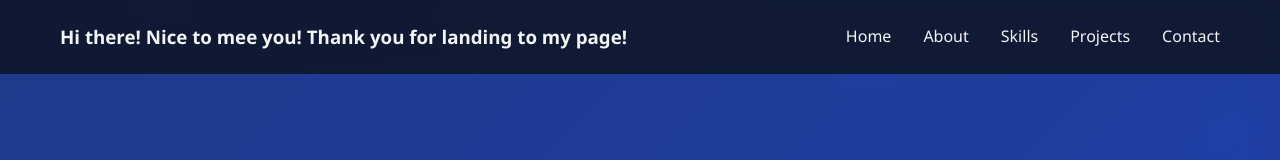
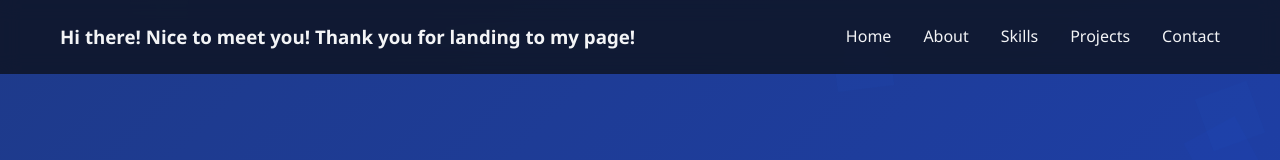
Before and after one commit to BhawnaUmeshParadkar/Portfolio, a plain HTML site: page index.html in a window 1280 px wide. Shown: the top 160 px of the page. Drawn offline with Linux system fonts and the light colour scheme.

Commit message:
Update index.html

```diff
--- a/index.html
+++ b/index.html
@@ -496,7 +496,7 @@
     <!-- Navigation -->
     <nav class="nav">
         <div class="nav-container">
-            <h3>Hi there! Nice to mee you! Thank you for landing to my page!</h3>
+            <h3>Hi there! Nice to meet you! Thank you for landing to my page!</h3>
             <div class="nav-links">
                 <a href="#home" class="nav-link">Home</a>
                 <a href="#about" class="nav-link">About</a>
```
